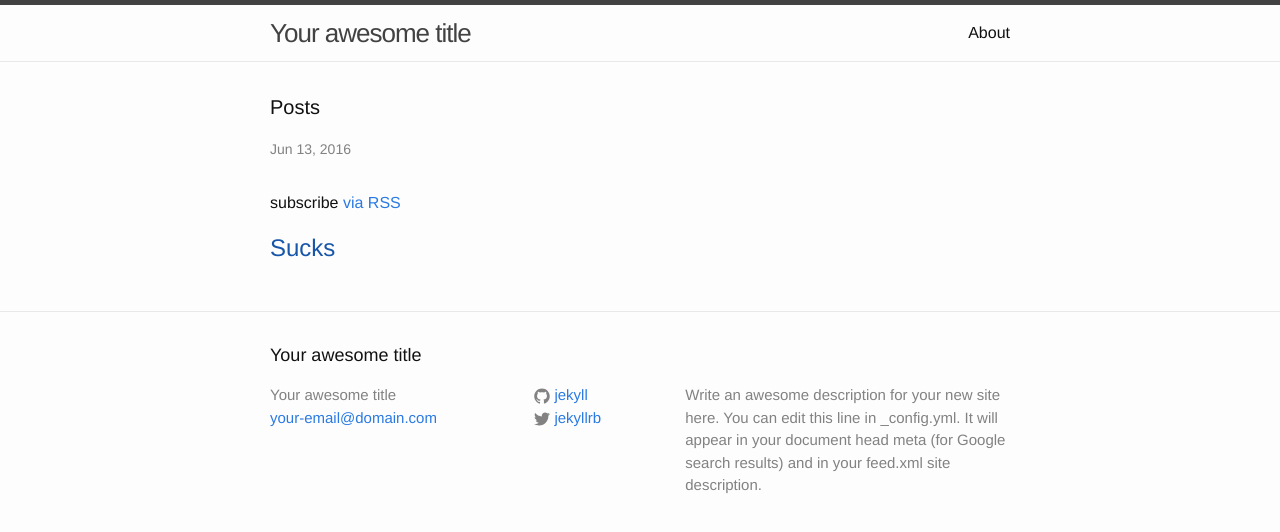
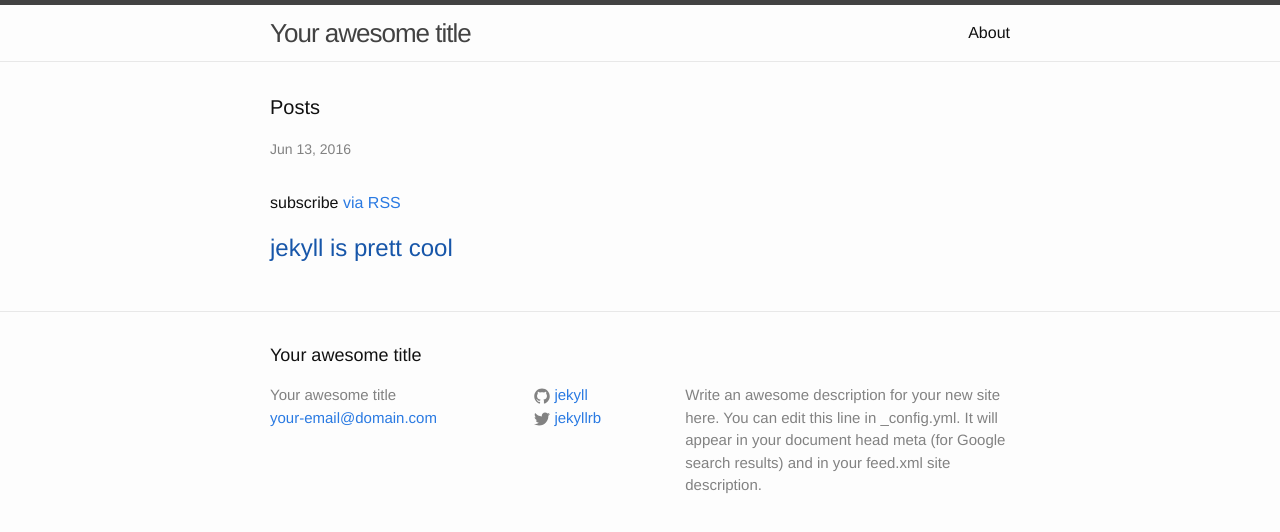
Before and after one commit to Jordanpb/codeacademyTest, a Jekyll site: the page built from index.html, in a window 1280 px wide. Shown: the top 532 px of the page. Built offline with Jekyll 4.4.1, drawn with Linux system fonts in a browser that asks for light colours.

Commit message:
Update index.html

```diff
--- a/index.html
+++ b/index.html
@@ -19,5 +19,5 @@
 </div>
 
   <h5>
-      <a class="post-link" href="{{ post.url | prepend: site.baseurl }}">{{ post.title }} Sucks</a>
+      <a class="post-link" href="{{ post.url | prepend: site.baseurl }}" class="jekyll">{{ post.title }} jekyll is prett cool</a>
   </h5>
```
